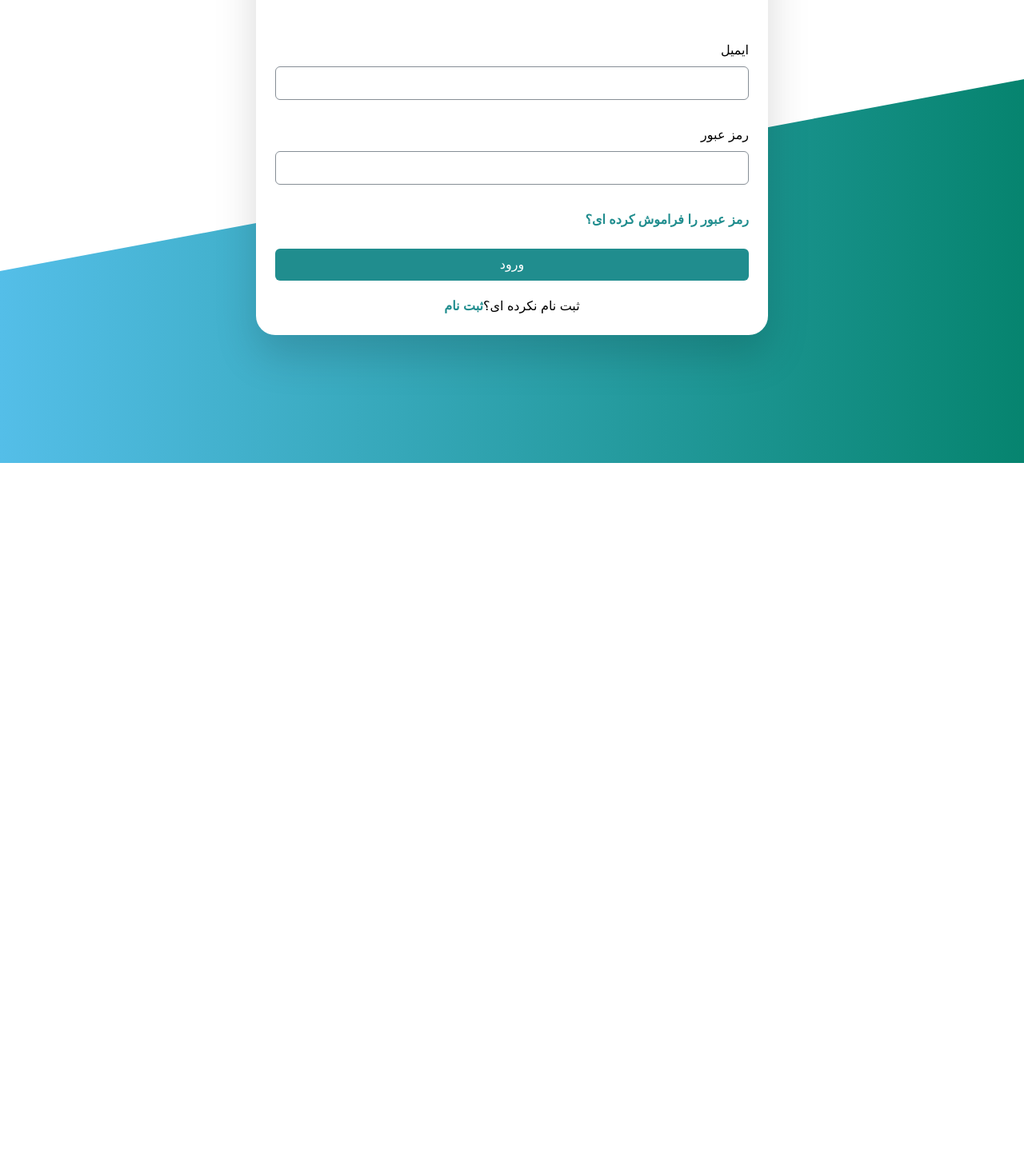
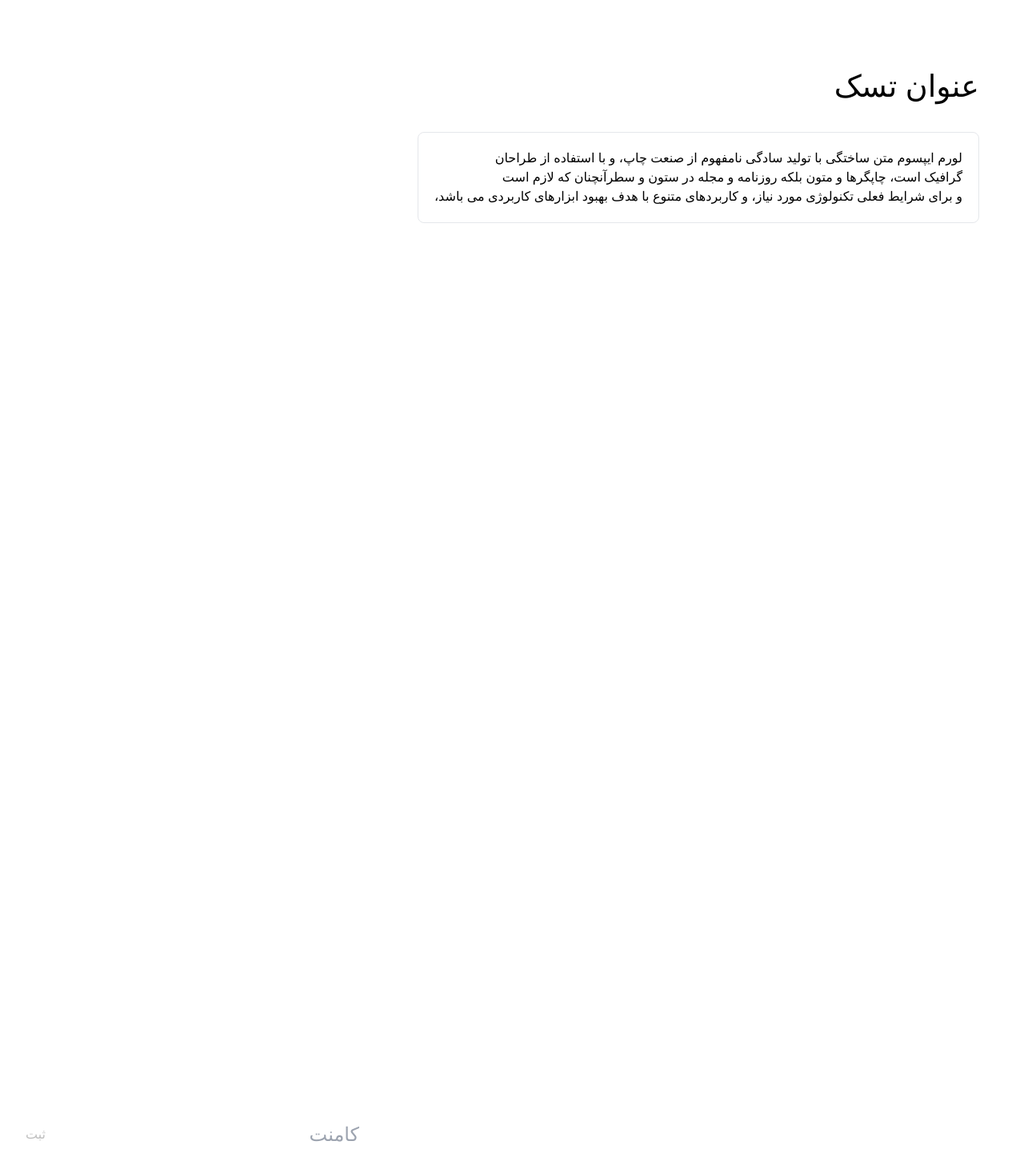
Before and after one commit to Summer-Frontend-Quera-Bootcamp/GROUP_10, a React (Vite) app: page / in a window 1280 px wide. Shown: the part 221-1688 px from the top of the page at 80% size. Before the commit the page ends 800 px from the top, so only its background shows below. Built offline with nearby package versions, Linux system fonts and the light colour scheme; the HTML template or start-up script is replaced by a standard one; a web font is replaced by a local one.

Commit message:
task comment

```diff
--- a/src/App/App.tsx
+++ b/src/App/App.tsx
@@ -4,12 +4,12 @@ import "./App.css";
 //--------Import Your Components Here!--------//
 
 // import { RegisterPage } from "../Pages/AuthenticationPages";
-import { LoginPage } from "../Pages/AuthenticationPages";
+// import { LoginPage } from "../Pages/AuthenticationPages";
 //import { ForgetPassPage } from "../Pages/AuthenticationPages";
 //import ResetPassword from "../Pages/AuthenticationPages";
-// import Comment from "../Components/Ui/Comment/Comment";
+import Comment from "../Components/Ui/Comment/Comment";
 import { ButtonPrimary } from "../Components/Ui/Buttons";
-// import SubmiteComment from "../Components/Ui/SubmiteComment/SubmiteComment";
+import SubmiteComment from "../Components/Ui/SubmiteComment/SubmiteComment";
 
 //-------------Welcome to The App-------------//
 
@@ -19,10 +19,10 @@ const App: React.FC<IPropsApp> = (/*props: IPropsApp*/): JSX.Element => {
     <>
       {/* <RegisterPage /> */}
       {/* <ForgetPassPage /> */}
-      <LoginPage />
+      {/* <LoginPage /> */}
       {/* <ResetPasswordPage /> */}
-      {/* <Comment/> */}
-      {/* <SubmiteComment/> */}
+      <Comment/>
+      <SubmiteComment/>
     </>
   );
 };
--- a/src/Components/Ui/SubmiteComment/SubmiteComment.tsx
+++ b/src/Components/Ui/SubmiteComment/SubmiteComment.tsx
@@ -35,7 +35,7 @@ function MyComponent() {
     <div className=" w-1/2 flex flex-col items-start justify-start h-screen p-4">
       <div className="flex items-center mb-4">
         <button
-          className="opacity-25 hover:opacity-100 h-209 text-black  py-2 px-4 bg-gray-456 hover:bg-slate-700 hover:text-gray-400 text-white"
+          className="flex items-start text-black opacity-25 hover:opacity-100 h-209  py-2 px-4 bg-gray-456 hover:bg-slate-700 hover:text-gray-400"
           onClick={handleSubmit}
         >
           ثبت
@@ -49,20 +49,20 @@ function MyComponent() {
           onChange={handleInputChange}
         />
       </div>
-      <div className="flex flex-col-reverse">
+      <div className="w-50% flex flex-col-reverse">
         {comments.map((comment, index) => (
           <div
             key={index}
-            className="p-2 border rounded-lg shadow-lg m-5 w-10000"
+            className="text-right inline p-2 border rounded-lg shadow-lg m-5 w-10000"
           >
-            <p dir="rtl" className="font-bold text-blue-500">
+            <p dir="rtl" className="mr-1.5 inline-block font-bold text-gray-500">
+              کامنت گذاشته اید
+            </p>
+            <p dir="rtl" className="text-right inline-block font-bold text-blue-500">
               شما
             </p>
-            <p dir="rtl" className="font-bold text-gray-500">
-              {" "}
-              کامنت گذاشته اید
-            </p>
             <br />
+            <br/>
             <p dir="rtl">{comment.text}</p>
             <div className="text-xs text-blue-500 mt-1">{comment.time}</div>
           </div>
--- a/src/Pages/AuthenticationPages/LoginPage/LoginPage.tsx
+++ b/src/Pages/AuthenticationPages/LoginPage/LoginPage.tsx
@@ -75,6 +75,7 @@ const Login = () => {
             <div className=" inline text-center">
               <AncherPrimary href="">ثبت نام</AncherPrimary>
               <p className="mt-5 inline-block">ثبت نام نکرده ای؟</p>
+              <p className="mt-5 inline-block">سلام</p>
             </div>
           </div>
         </ContainerAuth>
```
